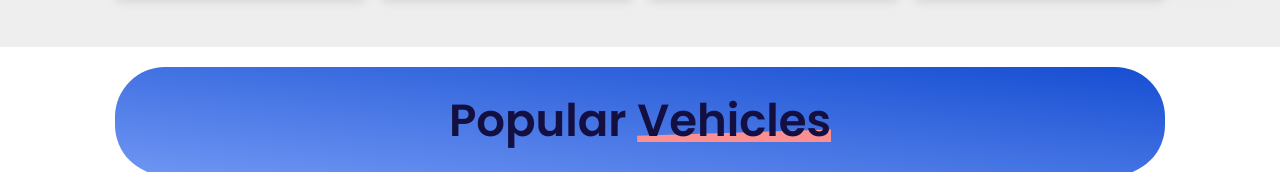
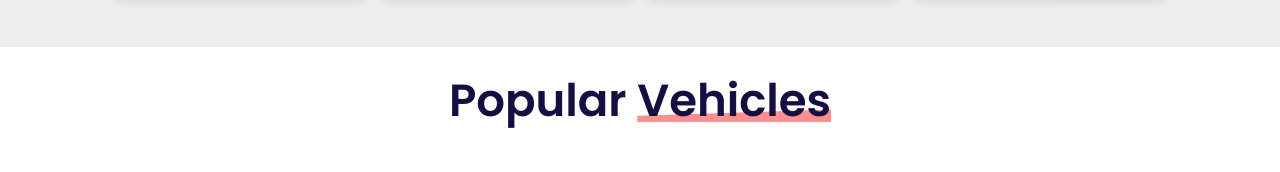
Before and after one commit to christopherbaptista/ets-pweb, a plain HTML site: page index.html in a window 1280 px wide. Shown: the part 790-962 px from the top of the page. Drawn offline with nearby package versions, Linux system fonts and the light colour scheme.

Commit message:
Update style.css

```diff
--- a/css/style.css
+++ b/css/style.css
@@ -711,15 +711,7 @@ a:visited {
   text-decoration: none;
   transition: all 0.4s ease-in-out;
 }
-h1 {
-  font-size: 20px;
-  text-align: center;
-  display: block;
-  background: linear-gradient(to right top, #6f96f3, #164ed2);
-  padding: 20px;
-  color: #fff;
-  border-radius: 50px;
-}
+
 .credit {
   background: #fff;
   position: relative;
```
